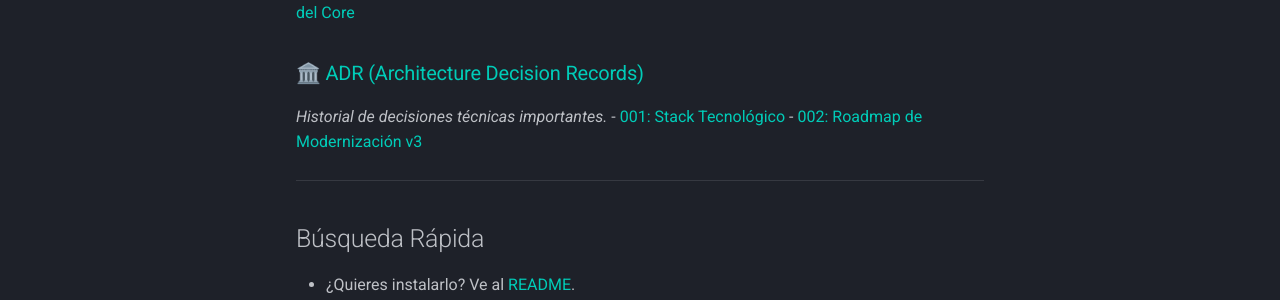
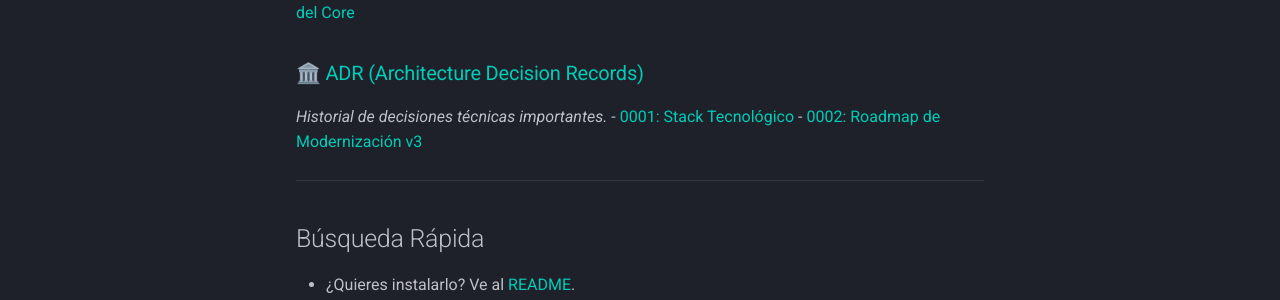
Before and after one commit to davidrbh/sql-agent-oss, an MkDocs documentation site: the page built from docs/index.md, in a window 1280 px wide and 1216 px high. Shown: the part 783-1083 px from the top of the window. Built offline with MkDocs 1.6.1 and Material for MkDocs 9.7.7, drawn with Linux system fonts in a browser that asks for light colours; comment, search, counter and statistics services are not loaded.

Commit message:
docs: normalize filenames to kebab-case and update index links

```diff
--- a/docs/index.md
+++ b/docs/index.md
@@ -9,28 +9,28 @@
 ### 🧠 [Conceptos](./concepts/)
 *Entiende el "por qué" y la filosofía del diseño.*
 - [Arquitectura General (Hybrid Slice)](./concepts/architecture.md)
-- [Capa Semántica y Seguridad](./concepts/semantic_layer.md)
+- [Capa Semántica y Seguridad](./concepts/semantic-layer.md)
 - [Límites del Proyecto](./concepts/boundaries.md)
 
 ### 🚀 [Guías](./guides/)
 *Tutoriales paso a paso para configurar y extender.*
 - **Setup:**
-    - [Integración con WhatsApp](./guides/setup/whatsapp_integration.md)
-    - [Configuración de Terminal WARP](./guides/setup/warp_terminal.md)
+    - [Integración con WhatsApp](./guides/setup/whatsapp-integration.md)
+    - [Configuración de Terminal WARP](./guides/setup/warp-terminal.md)
 - **Desarrollo:**
-    - [Cómo Extender el Agente](./guides/development/extending_the_agent.md)
-    - [Personalizar la UI (Chainlit)](./guides/development/chainlit_ui.md)
+    - [Cómo Extender el Agente](./guides/development/extending-the-agent.md)
+    - [Personalizar la UI (Chainlit)](./guides/development/chainlit-ui.md)
 
 ### 📚 [Referencia](./reference/)
 *Especificaciones técnicas detalladas.*
 - [Configuración de Infraestructura](./reference/config/infrastructure.md)
 - [API Swagger](./reference/api/swagger.json)
-- [Módulos del Core](./reference/agent_core.md)
+- [Módulos del Core](./reference/agent-core.md)
 
 ### 🏛️ [ADR (Architecture Decision Records)](./adr/)
 *Historial de decisiones técnicas importantes.*
-- [001: Stack Tecnológico](./adr/001_tech_stack.md)
-- [002: Roadmap de Modernización v3](./adr/002_modernization_roadmap_v3.md)
+- [0001: Stack Tecnológico](./adr/0001-tech-stack.md)
+- [0002: Roadmap de Modernización v3](./adr/0002-modernization-roadmap-v3.md)
 
 ---
 
```
